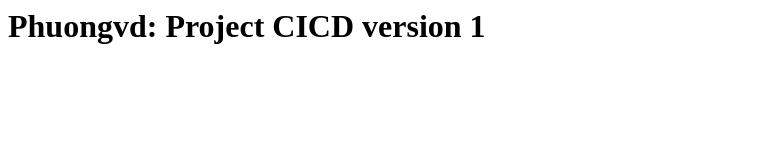
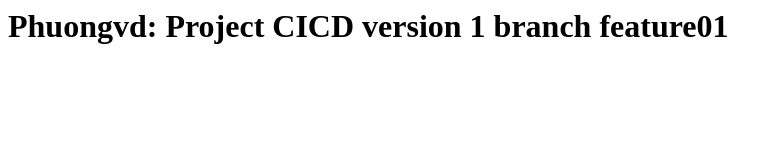
Before and after one commit to phuongvd7/finallabcicd, a plain HTML site: page index.html in a window 1280 px wide. Shown: the whole page, without its empty margins (0-782 px from the left). Drawn offline with Linux system fonts and the light colour scheme.

Commit message:
new branch

```diff
--- a/index.html
+++ b/index.html
@@ -6,6 +6,6 @@
     <title>Document</title>
 </head>
 <body>
-    <h1>Phuongvd: Project CICD version 1</h1>
+    <h1>Phuongvd: Project CICD version 1 branch feature01</h1>
 </body>
 </html>
```
